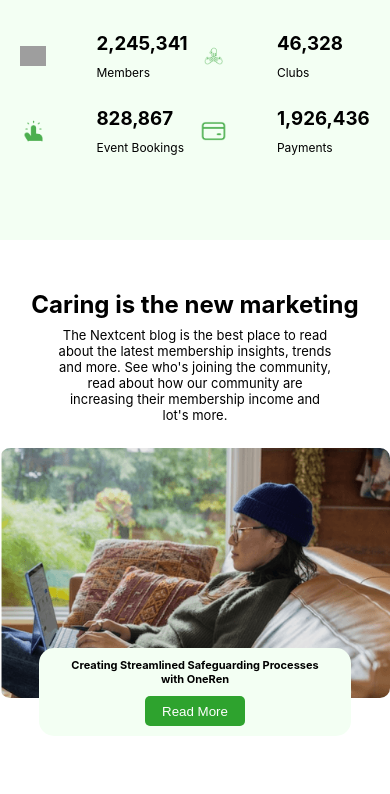
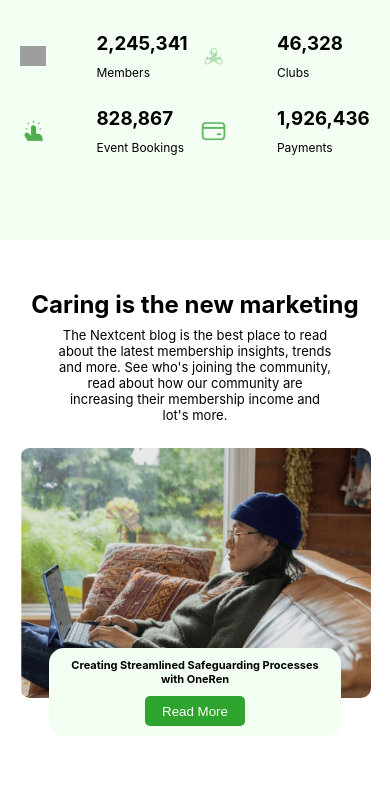
Before and after one commit to OnuegbulamChristian/Nexcent, a React (Create React App) app: page / in a window 390 px wide. Shown: the part 2542-3336 px from the top of the page. Built offline with nearby package versions, Linux system fonts and the light colour scheme; grey boxes are pictures that could not be loaded.

Commit message:
first commit

```diff
--- a/src/COMPONENTS/CaringSection/CaringSection.css
+++ b/src/COMPONENTS/CaringSection/CaringSection.css
@@ -209,7 +209,7 @@
     height: auto;
   }
   #Caring-section-content-div {
-    width: 80%;
+    width: 75%;
     height: auto;
     gap: 10px;
     padding-top: 10px;
@@ -222,7 +222,7 @@
     border-radius: 10px;
   }
   #Caring-section-image-div {
-    width: 100%;
+    width: 90%;
     height: 250px;
     border-radius: 10px;
   }
```
